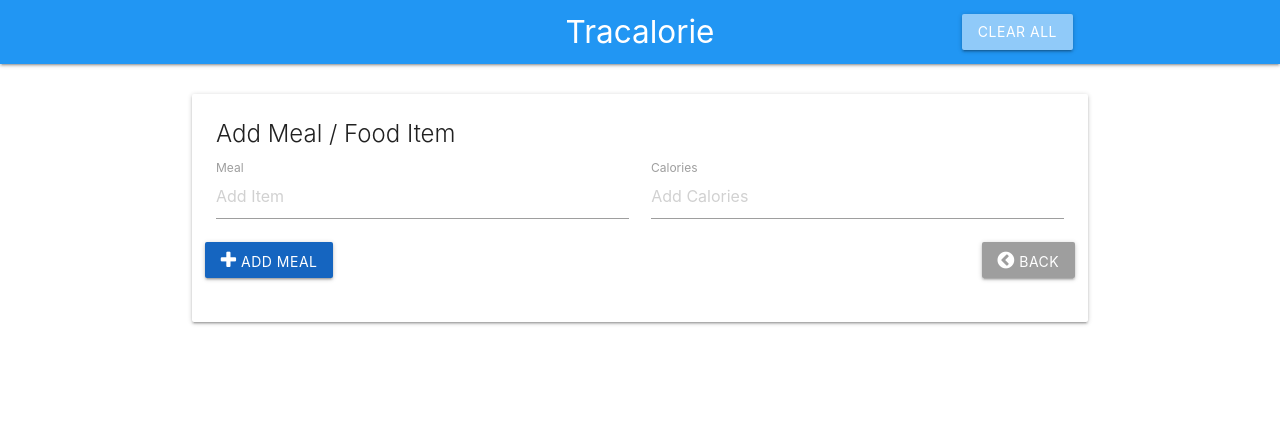
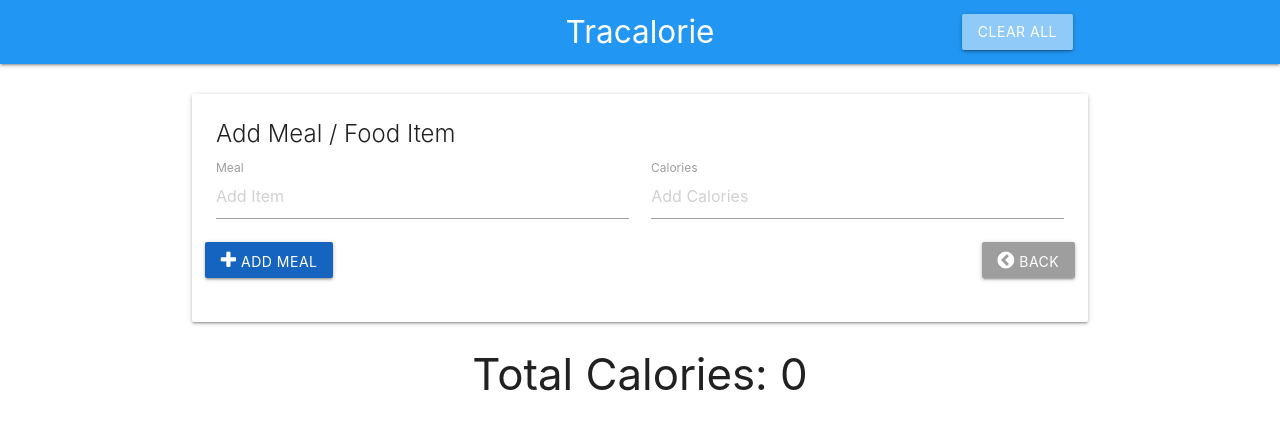
Before and after one commit to suzanamelomoraes/tracalorie, a website: page index.html in a window 1280 px wide. Drawn offline with nearby package versions, Linux system fonts and the light colour scheme.

Commit message:
include h3 title to show the total of calories starting from 0

```diff
--- a/index.html
+++ b/index.html
@@ -46,7 +46,7 @@
             </div>
         </div>
         <!-- Calorie count UI -->
-
+        <h3 class="center-align">Total Calories: <span class="total-calories">0</span></h3>
     </div>
 
     <script src="https://code.jquery.com/jquery-3.4.1.min.js" integrity="sha256-CSXorXvZcTkaix6Yvo6HppcZGetbYMGWSFlBw8HfCJo=" crossorigin="anonymous"></script>
```
